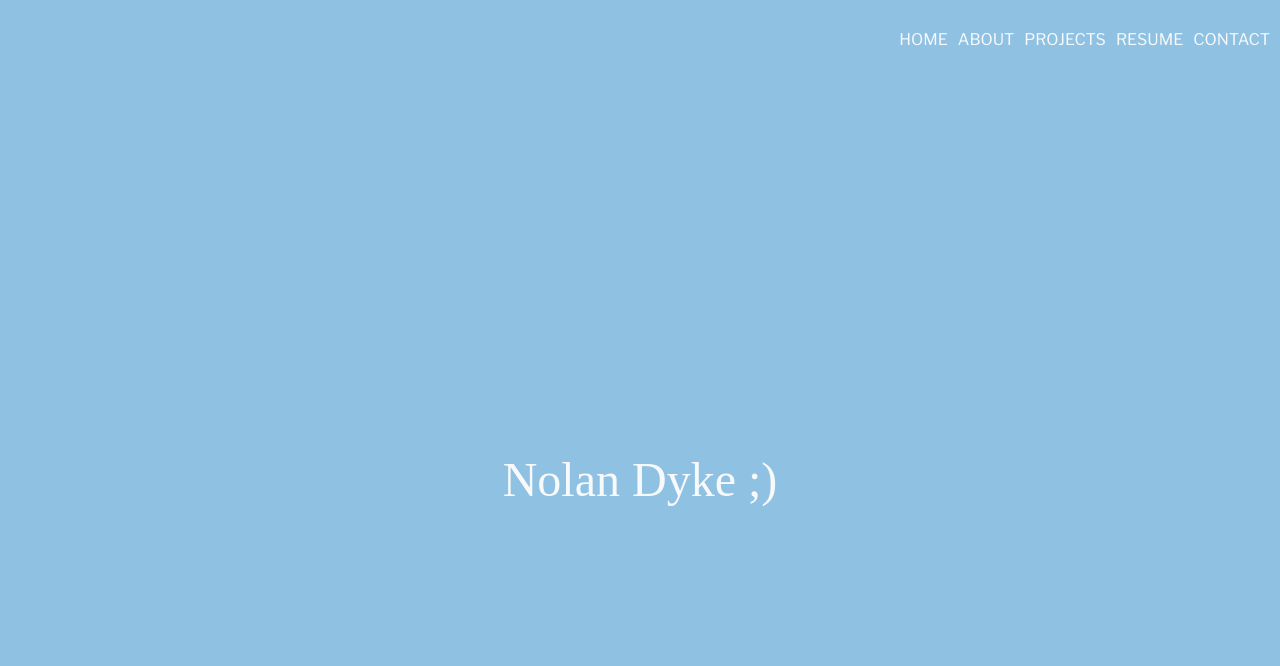
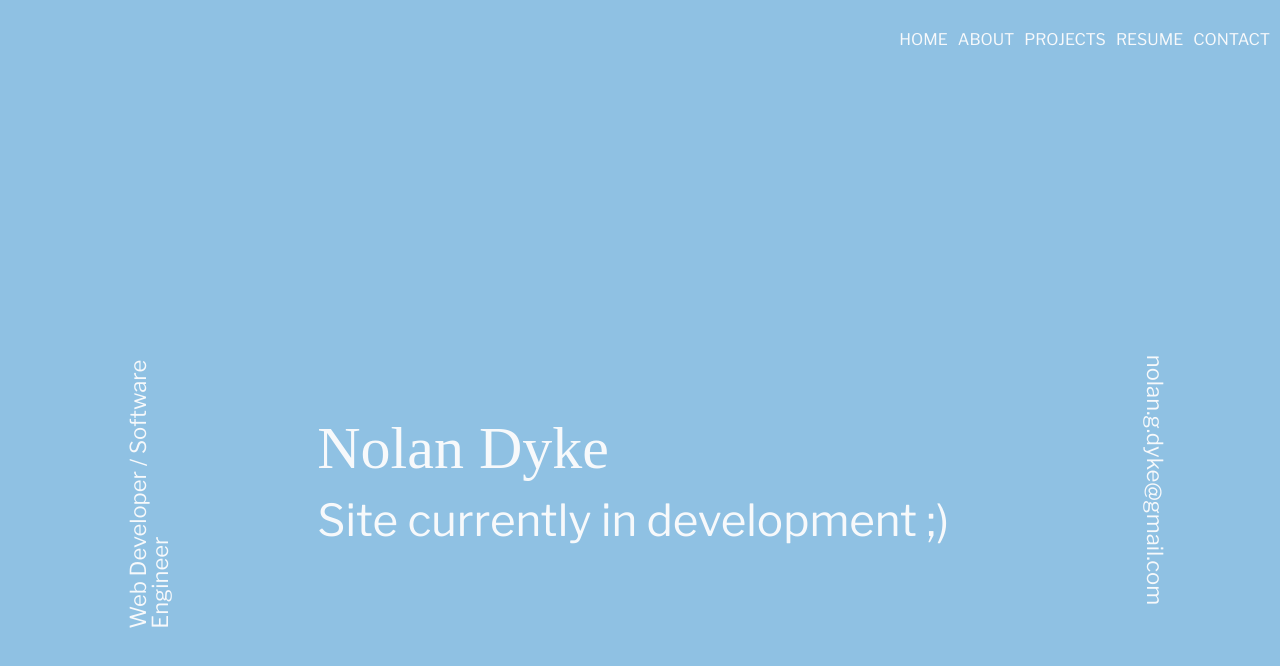
Before and after one commit to nolan-dyke/personal-site, a Gatsby site: page / in a window 1280 px wide. Built offline with nearby package versions, Linux system fonts and the light colour scheme; Gatsby itself is replaced by a stand-in of ours.

Commit message:
minor css additions:

```diff
--- a/src/components/Placeholder.js
+++ b/src/components/Placeholder.js
@@ -2,8 +2,9 @@ import React from 'react'
 
 export default function Placeholder() {
     return (
-        <container id='placeholder'>
-            Nolan Dyke ;)
-        </container>
+        <div id='placeholder'>
+            <p class="nolan">Nolan Dyke</p>
+            <p>Site currently in development ;)</p>
+        </div>
     )
 }
--- a/src/pages/index.js
+++ b/src/pages/index.js
@@ -7,7 +7,11 @@ export default function index() {
   return (
     <>
       <Navbar />
-      <Placeholder />
+      <div id="app">
+        <p id="job-title">Web Developer / Software Engineer</p>
+        <Placeholder />
+        <a id="email" href="mailto:nolan.g.dyke@gmail.com">nolan.g.dyke@gmail.com</a>
+      </div>
     </>
   )
 }
--- a/src/styles/global.css
+++ b/src/styles/global.css
@@ -55,21 +55,65 @@ table {
 }
 /* My Styling */
 
+html {
+    background-color: #8fc1e3;
+    scroll-behavior: smooth;
+}
+
 body {
     font-family: 'Libre Franklin', sans-serif;
     margin: 0;
+    color: #f7f9fb;
+}
+
+
+#app {
+    height: 100vh;
+    width: 100%;
+    display: flex;
+    justify-content: space-between;
+    align-items: center;
+}
+
+#job-title {
+    /* position: fixed; */
+    top: 0;
+    transform: rotate(-90deg);
+    margin: 0;
+    font-size: 22px;
+}
+
+
+#email {
+    transform: rotate(90deg);
+    margin: 0;
+    font-size: 22px;
+    text-decoration: none;
+    color: #f7f9fb;
+}
+
+#email:hover {
+    color: #687864;
 }
 
 #placeholder {
+    font-size: 44px;
+    display: flex;
+    flex-direction: column;
+    justify-content: center;
+    width: 70%;
+    padding: 10px;
+}
+
+.nolan {
+    margin-top: 10px;
     font-family: 'Abril Fatface';
-    font-size: 48px;
-    display: flex;
-    flex-direction: row;
-    justify-content: center;
-    align-items: center;
-    height: 100vh;
-    background-color: #8fc1e3;
-    color: #f7f9fb;
+    font-size: 60px;
+}
+
+#placeholder p {
+    margin: 0;
+    padding: 10px;
 }
 
 nav {
@@ -78,7 +122,6 @@ nav {
     justify-content: flex-end;
     align-items: center;
     padding: 5px;
-    background-color: #8fc1e3;
     height: 10vh;
 }
 
@@ -88,14 +131,15 @@ nav a {
     color: #f7f9fb;
 }
 
-nav a:visited {
-
-}
+/* nav a:visited {
+    color: #687864;
+} */
 
 nav a:hover {
-    color: #f7f9fbaa;
+    /* color: #f7f9fbaa; */
+    color: #687864;
 }
 
 nav a:active {
-
+    color: #f7f9fbaa;
 }
```
Also changed, not shown: src/pages/about.js (+11 -0 lines), src/pages/contact.js (+9 -0 lines), src/pages/projects.js (+10 -0 lines), src/pages/resume.js (+10 -0 lines), 1 other file.
